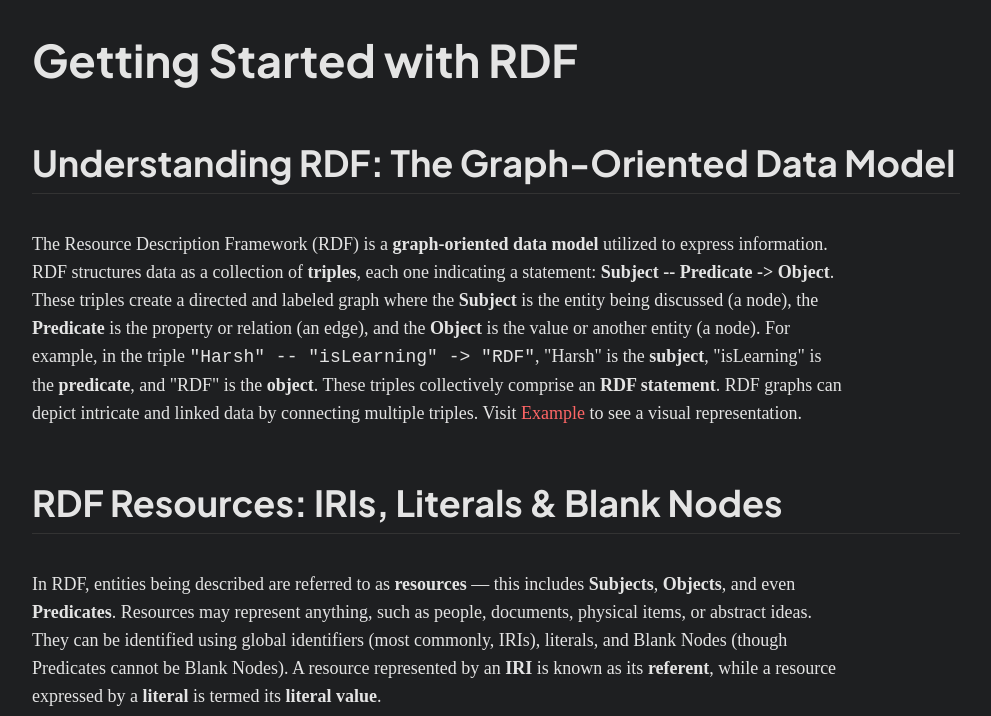
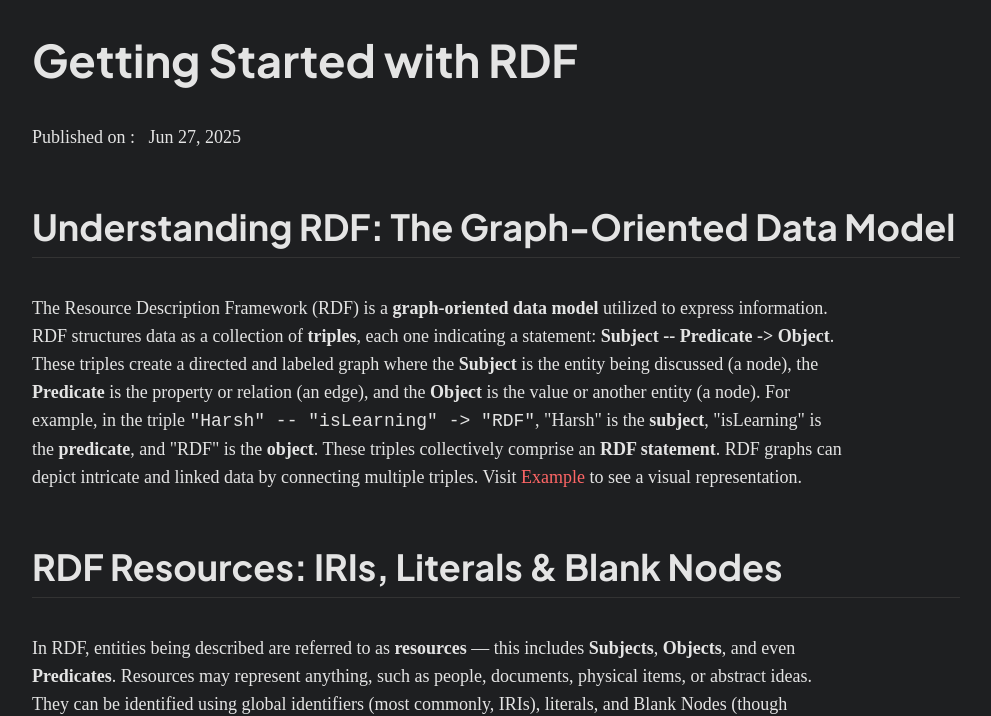
Before and after one commit to GeneCodeSavvy/portfolio, an Eleventy site: page src/blog/rdf.md in a window 1280 px wide. Shown: the part 89-805 px from the top of the page, without its empty margins (144-1135 px from the left). Built offline with nearby package versions, Linux system fonts and the light colour scheme; Eleventy itself is replaced by a stand-in of ours; files that its build step writes are made by us from their sources; a small style sheet from the web is missing.

Commit message:
add dates to blog posts

```diff
--- a/src/_includes/layouts/blog_articles.njk
+++ b/src/_includes/layouts/blog_articles.njk
@@ -5,6 +5,7 @@ layout: base.njk
 <article class="post">
     <header class="post-header">
         <h1>{{ title }}</h1>
+        {% if page.date %}<div>Published on : &nbsp {{ page.date | postDate }}</div>{% endif %}
     </header>
     <section class="post-body">
         {{ content | safe }}
--- a/src/blog/rdf.md
+++ b/src/blog/rdf.md
@@ -2,6 +2,7 @@
 title: Getting Started with RDF
 subtitle: Concepts, and Real-World Examples
 description: Ever wondered how information on the web becomes interconnected in a machine-readable way? Enter the Resource Description Framework (RDF) a powerful, graph-based model that structures knowledge using simple yet expressive triples, Subject – Predicate - Object. Whether you're exploring how global identifiers like IRIs work, understanding blank nodes, or diving into real-world RDF/XML examples, this guide breaks it all down in clear, digestible terms. Curious how “Harsh is learning RDF” becomes part of a web of linked data?
+date: 2025-06-27T17:46:01+0530
 ---
 
 
--- a/src/blog/sbol_spec.md
+++ b/src/blog/sbol_spec.md
@@ -1,13 +1,12 @@
 ---
-title: SBOL Specification
+title: Intro to SBOL Specification
 subtitle: A brief disscussion
 description: Designing synthetic biology systems is challenging due to poor standardization and lack of machine-readable formats. SBOL3 addresses this by using RDF to represent biological designs in a structured, semantic format. It supports modular design, provenance tracking, and interoperability. Tools like pySBOL3 make it easy to create and serialize these designs. RDF triples (subject–predicate–object) form the backbone of this data model.
 author: harshsharma
 categories:
   - Google Summer of Code
   - Synthetic Biology
-created: 2025-05-31T16:46:03+0530
-updated: 2025-06-08T17:46:01+0530
+date: 2025-06-08T17:46:01+0530
 version: 1.1.1
 ---
 
```
